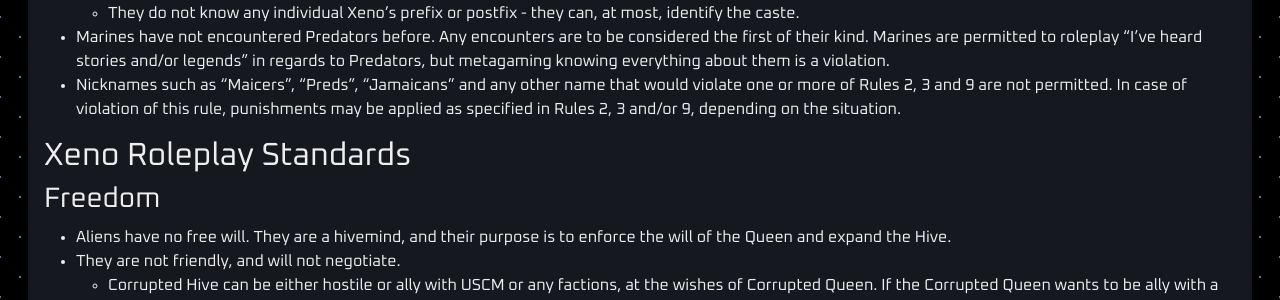
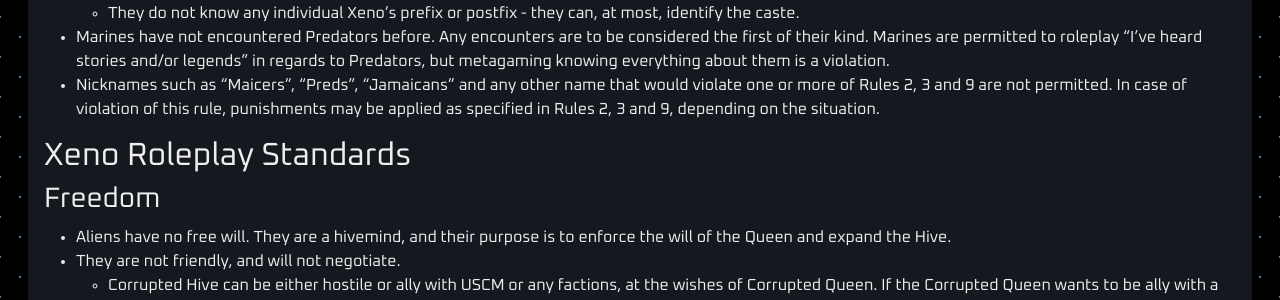
Before and after one commit to cmss13-devs/web, a Jekyll site: the page built from rules.md, in a window 1280 px wide and 900 px high, scrolled down 3600 px. Shown: the part 183-483 px from the top of the window. Built offline with Jekyll 4.4.1, drawn with Linux system fonts in a browser that asks for light colours.

```diff
--- a/rules.md
+++ b/rules.md
@@ -138,7 +138,7 @@ CM-SS13 is intended to be a Medium Roleplay server. Play a reasonably realistic
   - They **do not** know there are Xenos on the colony.
   - They do not know any individual Xeno's prefix or postfix - they can, at most, identify the caste.
 - Marines have not encountered Predators before. Any encounters are to be considered the first of their kind. Marines are permitted to roleplay "I've heard stories and/or legends" in regards to Predators, but metagaming knowing everything about them is a violation.
-- Nicknames such as "Maicers", "Preds", "Jamaicans" and any other name that would violate one or more of Rules 2, 3 and 9 are not permitted. In case of violation of this rule, punishments may be applied as specified in Rules 2, 3 and/or 9, depending on the situation.
+- Nicknames such as "Maicers", "Preds", "Jamaicans" and any other name that would violate one or more of Rules 2, 3 and 9 are not permitted. In case of violation of this rule, punishments may be applied as specified in Rules 2, 3 and 9, depending on the situation.
 
 ## Xeno Roleplay Standards
 
```
